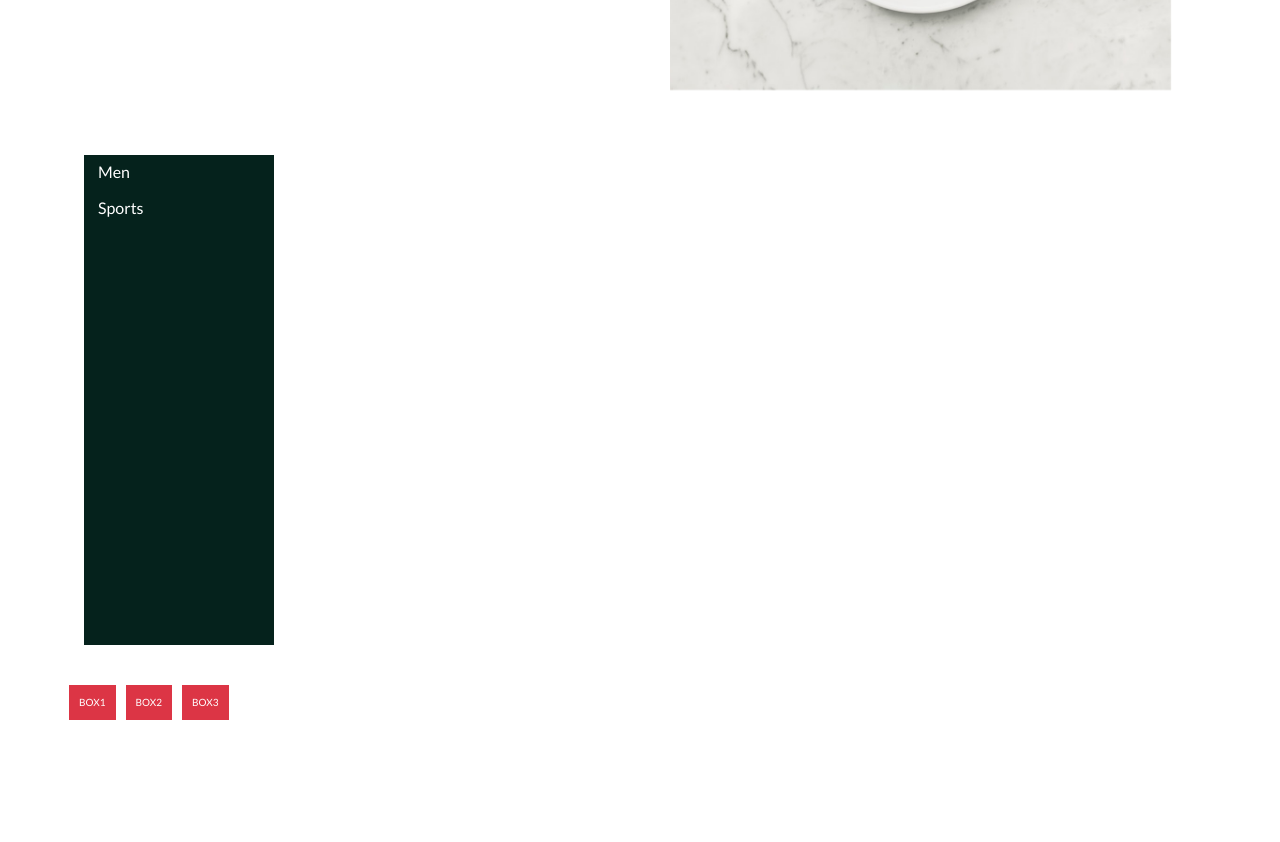
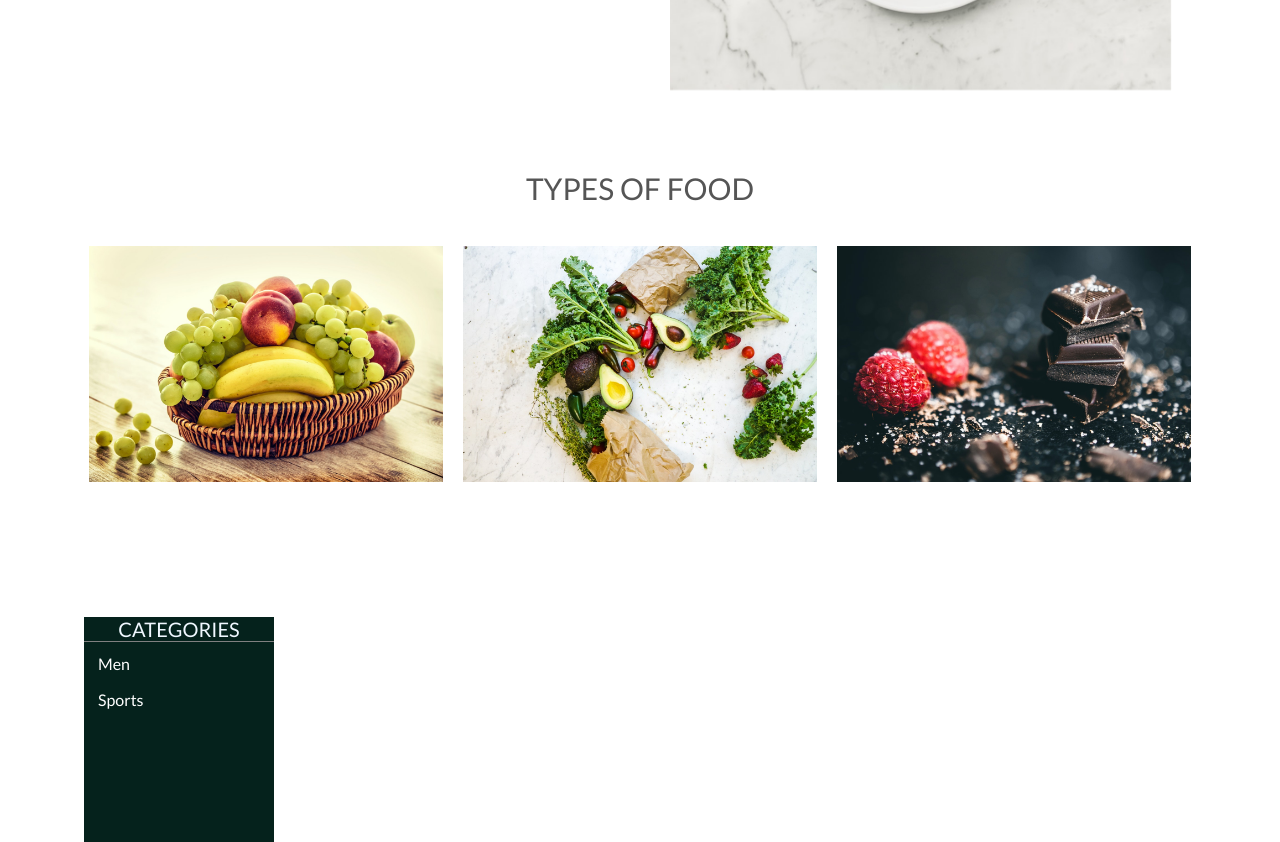
Before and after one commit to jakariadev/divided-search-box-UI, a plain HTML site: page index4.html in a window 1280 px wide. Shown: the part 740-1582 px from the top of the page. Before the commit the page ends 1465 px from the top, so only its background shows below. Drawn offline with nearby package versions, Linux system fonts and the light colour scheme.

Commit message:
Overlay, transition,transform added in Food Types showcase

```diff
--- a/index4.html
+++ b/index4.html
@@ -54,17 +54,66 @@
       </div>
     </div>
   </section>
+<!-- Food Types -->
+<section class="typeoffood" id="food">
+  <h2>Types of Food</h2>
+  <div class="food-container container">
+    <div class="food-type fruit">
+      <div class="img-container">
+        <img src="./images/fruits.jpg" alt="images">
+        <div class="img-content">
+          <h3>Fruit</h3>
+          <a href="www.google.com" class="btn btn-primary" target="_blank">Load More</a>
+        </div>
+      </div>
+    </div>
 
-<!-- category -->
+
+    <div class="food-type vegetable">
+      <div class="img-container">
+        <img src="./images/vegetables.jpg" alt="images">
+        <div class="img-content">
+          <h3>Vegetables</h3>
+          <a href="www.google.com" class="btn btn-primary" target="_blank">Load More</a>
+        </div>
+      </div>
+    </div>
+
+
+    <div class="food-type cake">
+      <div class="img-container">
+        <img src="./images/cake.jpg" alt="images">
+        <div class="img-content">
+          <h3>Cake</h3>
+          <a href="www.google.com" class="btn btn-primary" target="_blank">Load More</a>
+        </div>
+      </div>
+    </div>
+  </div>
+</section>
 
 
 
+
+
+
+
+
+
+
+
+
+
+
+
+
+<!-- category -->
 
       <section class="category-area" id="showcase">
         <div class="category-container container">
           <div class="category-list">
             <ul class="category-unorderlist">
-
+                  <h2 style="color: aliceblue; text-transform: uppercase; border-bottom: 1px solid gray; text-align: center;">Categories</h2>
               <li class="category-listitem"><a href="#">Men</a>
                 <div class="category-list1">
                   <ul class="category-list1-unorderlist">
--- a/style4.css
+++ b/style4.css
@@ -169,7 +169,82 @@ body{
     object-fit: cover;
 }
 
+/* ########################category################ */
 
+#food{
+    padding: 5rem 0 10rem 0;
+}
+#food h2{
+    text-align: center;
+    font-size: 3rem;
+    font-weight: 400;
+    margin-bottom: 40px;
+    text-transform: uppercase;
+    color: #555;
+}
+
+.food-container{
+    display: flex;
+    justify-content: space-between;
+}
+.food-container img{
+    display: block;
+    width: 100%;
+    margin: auto;
+    max-height: 300px;
+    object-fit: cover;
+    object-position: center;
+}
+.img-container{
+    margin: 0 1rem;
+    position: relative;
+}
+.img-content{
+    position: absolute;
+    top: 70%;
+    left: 50%;
+    transform: translate(-50%, -50%);
+    opacity: 0;
+    z-index: 2;
+    text-align: center;
+    transition: all .3s ease-in-out .1s;
+}
+
+.img-content h3{
+    color: #fff;
+    font-size: 3rem;
+}
+.img-content a{
+    font-size: 1.2rem;
+}
+
+.img-container::after{
+    content: "";
+    display: block;
+    position: absolute;
+    left: 0;
+    top: 0;
+    width: 100%;
+    height: 100%;
+    background: rgba(0, 0, 0, 0.871);
+    opacity: 0;
+    z-index: 1;
+
+    transform: scaleY(0);
+    transform-origin: 100% 100%;
+    transition: all .3s ease-in-out;
+}
+
+
+.img-container:hover::after{
+    opacity: 1;
+    transform: scaleY(1);
+}
+
+.img-container:hover .img-content{
+    opacity: 1;
+    top: 40%;
+}
 
 
 
@@ -221,7 +296,7 @@ body{
 
 .category-list1{
     position: absolute;
-    height: 500px;
+    height: 490px;
     width: 960px;
     padding: 5px 5px;
     background-color: rgb(143, 14, 14);
@@ -237,27 +312,6 @@ body{
     visibility: visible;
     transition-delay: 0s;
 }
-
-/* .category-list1 ul{
-    display: flex;
-    flex-wrap: wrap;
-    justify-content: space-between;
-    background-color: rgb(236, 93, 117);
-}
-
-.category-list1 ul li{
-    width: 25%;
-    background-color: #4948b9;
-}
-
-
-.hover ul{
-    display: flex;
-    flex-direction: column;
-    padding: 10px 0px;
-
-} */
-
 
 .category-list1-unorderlist{
     padding: 20px 20px;
@@ -276,14 +330,11 @@ body{
     overflow: hidden;
     height: auto;
 }
-/* .subcat-heading{
-    margin-bottom: 20px;
-} */
 .hover1 .category-list2-unorderlist{
-    padding-left: 5px;
+    padding-left: 1px;
 
 }
 .hover1 .category-list2-unorderlist a:hover{
     margin-left: 1px;
-    color: greenyellow;
+    color: rgb(2, 235, 14);
 }
```
Also changed, not shown: images/cake.jpg (added), images/fruit.jpg (added), images/fruits.jpg (added), images/vegetables.jpg (added).
